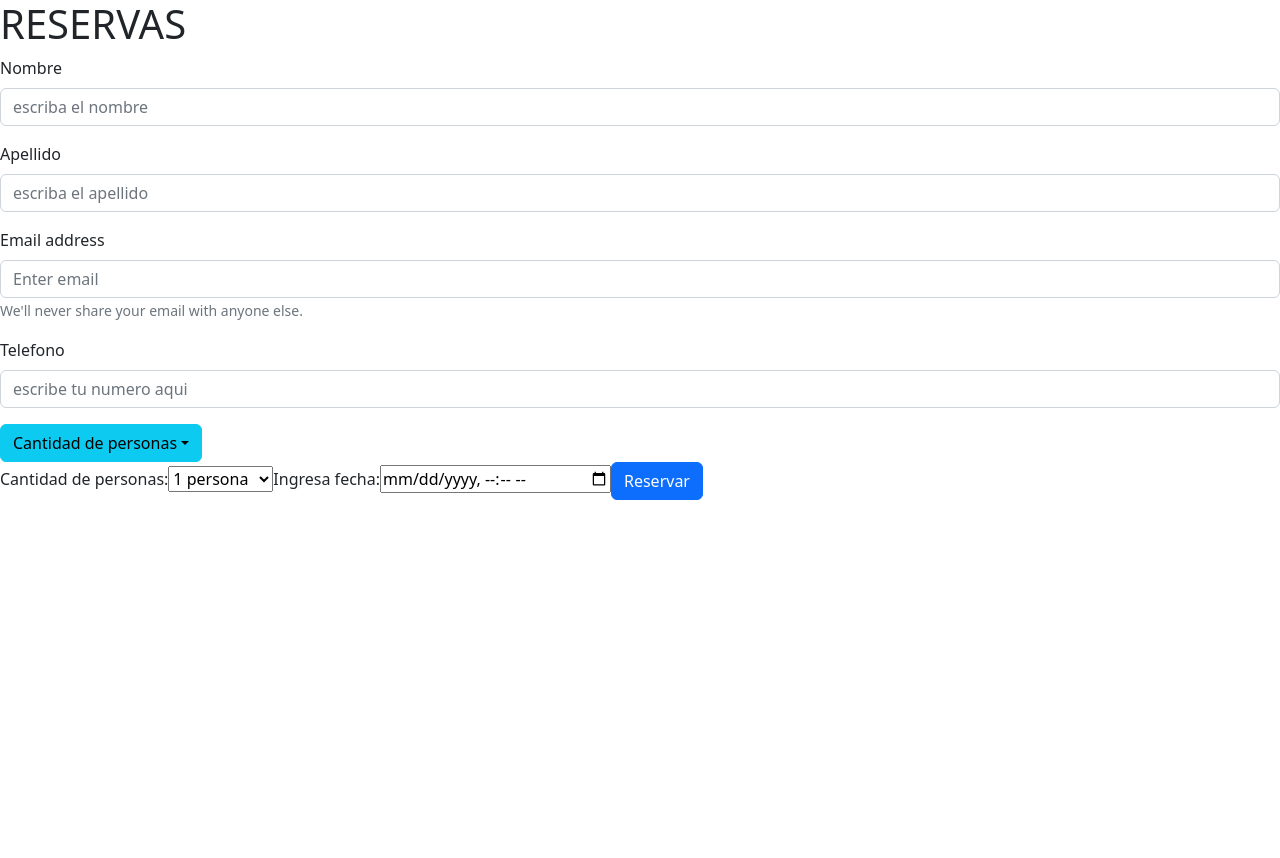
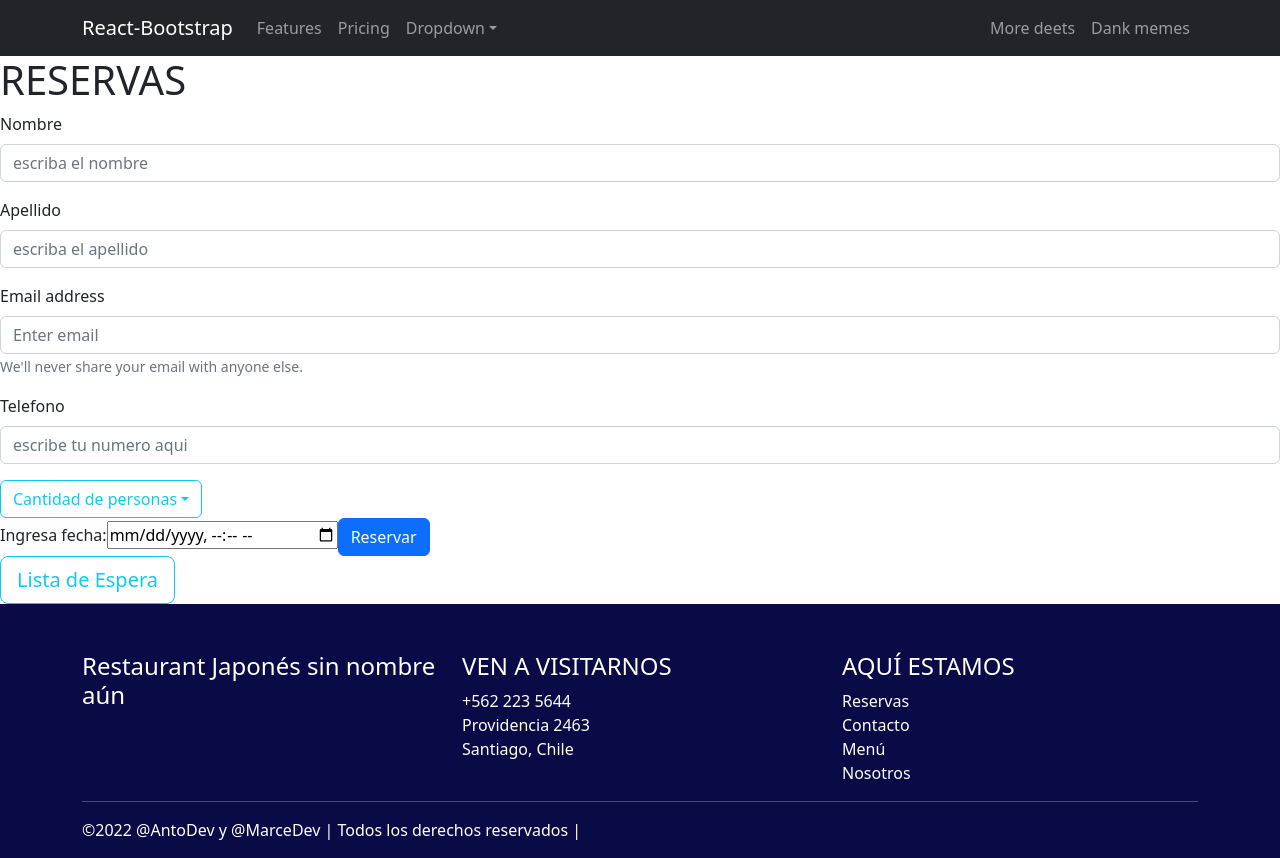
Before and after one commit to Marce3200/entrega-4, a React (Create React App) app: page /reservas in a window 1280 px wide. Before the commit the page ends 800 px from the top, so only its background shows below. Built offline with nearby package versions, Linux system fonts and the light colour scheme.

Commit message:
correcion ruta y creacion footer

```diff
--- a/src/App.js
+++ b/src/App.js
@@ -4,7 +4,7 @@ import { Routes, Route } from "react-router-dom";
 import 'bootstrap/dist/css/bootstrap.min.css';
 // import Rutas from './Rutas'
 
-import Home from "./components/Home";
+import Home from "./components/Home/Home";
 import About from "./components/About";
 import Menu from "./components/Menu";
 import Reservas from "./components/Reservas/Reservas";
@@ -13,8 +13,11 @@ import Blog from "./components/Blog";
 import ErrorPage from "./components/ErrorPage";
 import Layout from './components/Layout';
 
+
+
 function App() {
   return (
+
 
     <Routes>
       <Route path="/" element={<Layout />} />
@@ -26,6 +29,7 @@ function App() {
       <Route path="/contacto" element={<Contacto />} />
       <Route path="/blog" element={<Blog />} />
       <Route path="*" element={<ErrorPage />} />
+
     </Routes>
 
   );
--- a/src/components/Footer.js
+++ /dev/null
@@ -1,9 +0,0 @@
-import React from 'react'
-
-const Footer = () => {
-  return (
-    <div>Footer</div>
-  )
-}
-
-export default Footer
--- /dev/null
+++ b/src/components/Footer/Footer.css
@@ -0,0 +1,8 @@
+.main-footer {
+    color: white;
+    background-color: #090a46;
+    padding-top: 3em;
+    position: relative;
+    bottom: 0;
+    width: 100%;
+  }
--- /dev/null
+++ b/src/components/Footer/Footer.js
@@ -0,0 +1,51 @@
+import React from "react";
+import "./Footer.css";
+
+function Footer() {
+  return (
+    <div className="main-footer">
+      <div className="container">
+        <div className="row">
+          {/* Column1 */}
+          <div className="col">
+            <h4>Restaurant Japonés sin nombre aún</h4>
+            <h4 className="list-unstyled">
+
+            </h4>
+          </div>
+          {/* Column2 */}
+          <div className="col">
+            <h4>VEN A VISITARNOS</h4>
+            <ui className="list-unstyled">
+            <li>+562 223 5644</li>
+              <li>Providencia 2463</li>
+              <li>Santiago, Chile</li>
+
+
+            </ui>
+          </div>
+          {/* Column3 */}
+          <div className="col">
+            <h4>AQUÍ ESTAMOS</h4>
+            <ui className="list-unstyled">
+              <li>Reservas</li>
+              <li>Contacto</li>
+              <li>Menú</li>
+              <li>Nosotros</li>
+
+            </ui>
+          </div>
+        </div>
+        <hr />
+        <div className="row">
+          <p className="col-sm">
+            &copy;2022 @AntoDev y @MarceDev | Todos los derechos reservados |
+
+          </p>
+        </div>
+      </div>
+    </div>
+  );
+}
+
+export default Footer;
--- a/src/components/Layout.js
+++ b/src/components/Layout.js
@@ -1,19 +1,12 @@
 import React from "react";
-import NavbarResto from "./NavbarResto"
-import Footer from "./Footer";
 import { Outlet } from "react-router-dom";
 
 const Layout = () => {
   return (
     <div className="container">
-      <NavbarResto />
-
       <main>
         <Outlet />
       </main>
-      <footer>
-        <Footer />
-      </footer>
     </div>
   );
 };
--- a/src/components/Reservas/Reservas.js
+++ b/src/components/Reservas/Reservas.js
@@ -14,6 +14,27 @@ export function Reservas() {
     const value = event.target.value;
     setInputs((values) => ({ ...values, [name]: value }));
   };
+
+
+//   async function handleSubmit(event) {
+//     event.preventDefault();
+//     console.log(formValues);
+//     const { fechaReserva } = formValues;
+//     let fecha = new Date(fechaReserva).toISOString();
+//     formValues.fechaReserva = fecha;
+
+//     //para mostar
+//     //  console.log(new Date(fecha).toLocaleString())
+//     // aqui poner
+//     try {
+//       const docRef = await addDoc(collection(db, "contactos"), formValues);
+//       console.log("Document written with ID: ", docRef.id);
+//     } catch (e) {
+//       console.error("Error adding document: ", e);
+//     }
+//   }
+
+
 
   //manda datos a firestore
   const handleSubmit = async (event) => {
@@ -77,7 +98,7 @@ export function Reservas() {
         </Form.Group>
 
         <Dropdown>
-          <Dropdown.Toggle variant="info" id="dropdown-basic">
+          <Dropdown.Toggle  variant= "outline-info"id="dropdown-basic">
             Cantidad de personas
           </Dropdown.Toggle>
 
@@ -102,17 +123,8 @@ export function Reservas() {
             </Dropdown.Item>
           </Dropdown.Menu>
         </Dropdown>
-        <label>
-          Cantidad de personas:
-          <select value={inputs.cantidadPersonas} onChange={handleChange}>
-            <option value="1">1 persona</option>
-            <option value="2">2 personas</option>
-            <option value="3">3 personas</option>
-            <option value="4">4 personas</option>
-            <option value="5">5 personas</option>
-            <option value="6">6 personas</option>
-          </select>
-        </label>
+
+
         <label>
           Ingresa fecha:
           <input
@@ -127,6 +139,13 @@ export function Reservas() {
 
         <Button type="submit">Reservar</Button>
       </Form>
+
+	  <div className=" lg gap-2">
+      <Button variant= "outline-info" size="lg">
+        Lista de Espera
+      </Button>
+
+    </div>
     </div>
   );
 }
--- a/src/index.js
+++ b/src/index.js
@@ -4,16 +4,17 @@ import './index.css';
 import App from './App';
 import { BrowserRouter } from 'react-router-dom';
 import 'bootstrap/dist/css/bootstrap.min.css';
-
-
-
+import Footer from './components/Footer/Footer';
+import NavbarResto from './components/NavbarResto';
 
 
 const root = ReactDOM.createRoot(document.getElementById('root'));
 root.render(
   <React.StrictMode>
     <BrowserRouter>
+    <NavbarResto />
     <App />
+    <Footer/>
     </BrowserRouter>
   </React.StrictMode>
 );
```
Also changed, not shown: src/components/Home/Home.js (renamed from src/components/Home.js), src/components/Home/home.css (added), src/components/ListaEspera.js (added).
